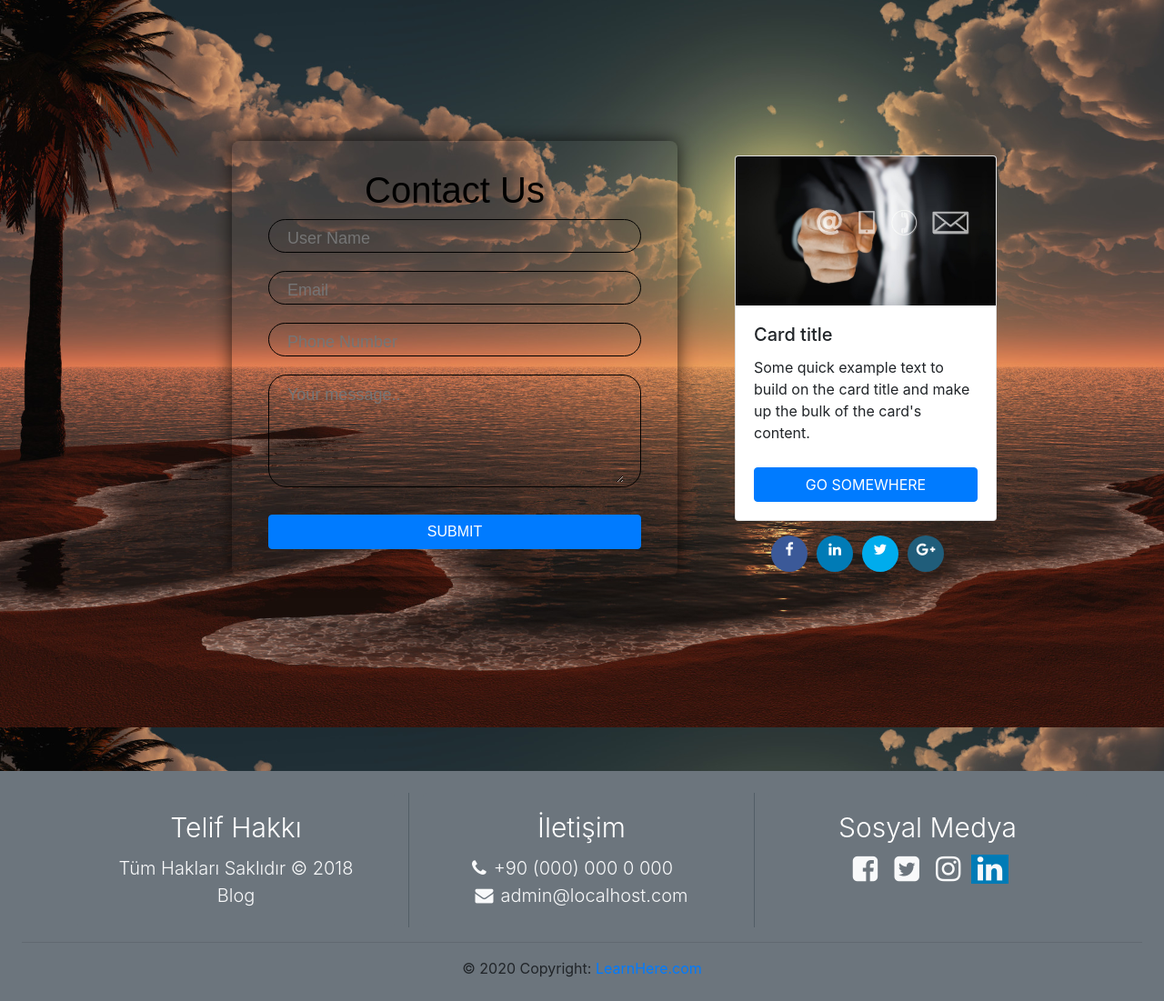
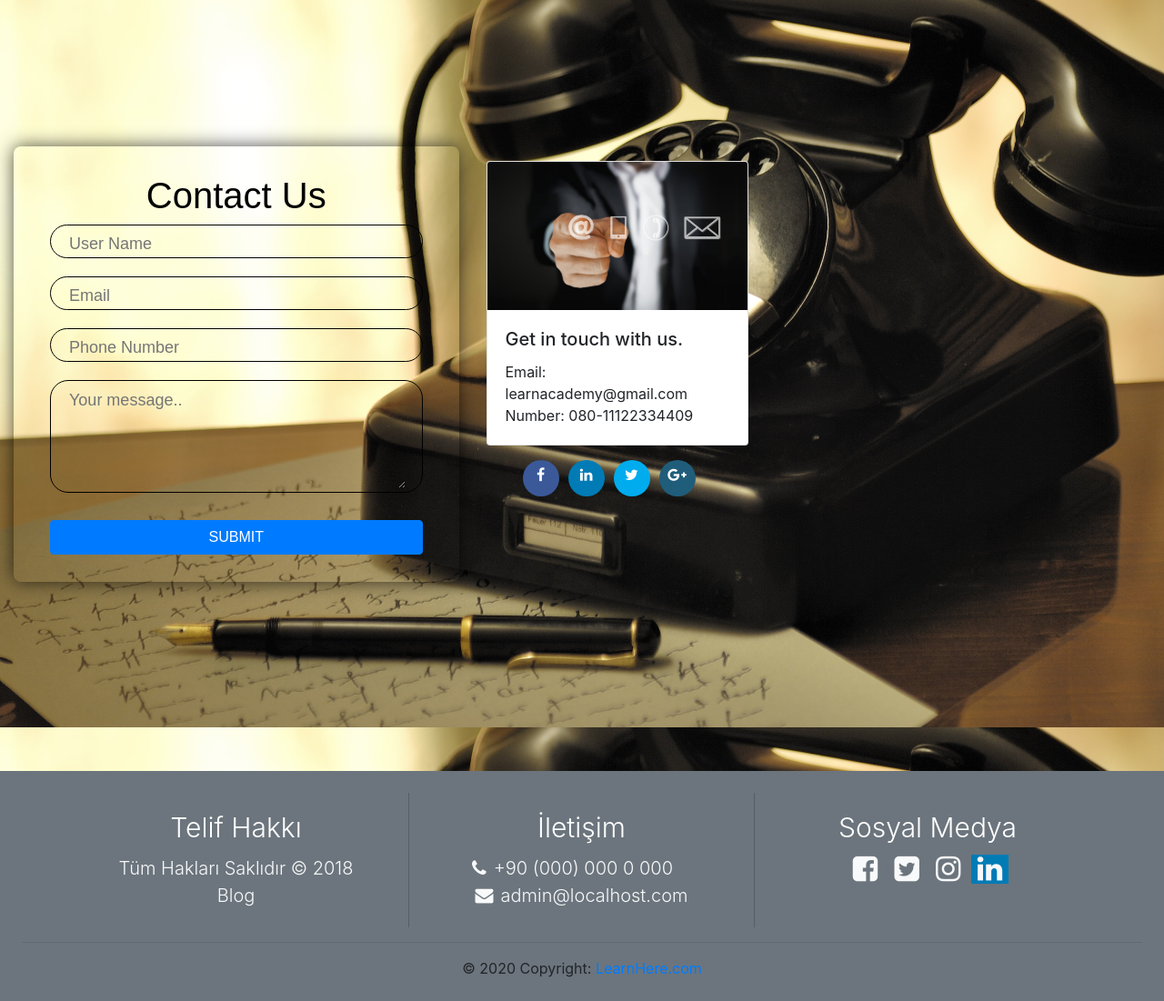
Before and after one commit to SandyKavalur/tutorial_website, a PHP site: page /contactf/contact.html in a window 1280 px wide. Shown: the whole page at 91% size. Run offline with PHP 8.4, Linux system fonts and the light colour scheme; some libraries are stand-ins or nearby versions.

Commit message:
simple changes

```diff
--- a/tequed_proj/contactf/contact.css
+++ b/tequed_proj/contactf/contact.css
@@ -1,6 +1,6 @@
 
 body {
-  background-image: url(../imagesf/sample8.jpg);
+  background-image: url(../imagesf/pxfuel.com.jpg);
   background-position: center center;
   background-repeat: no-repeat;
   background-attachment: fixed;
--- a/tequed_proj/contactf/contact.html
+++ b/tequed_proj/contactf/contact.html
@@ -65,8 +65,8 @@
   </head>
   <body>
 
-    <div class="mydiv1 container d-flex h-100">
-      <div class="row justify-content-end align-self-center">
+    <div class="mydiv1 container-fluid d-flex h-100">
+      <div class="row justify-content-start align-self-center">
         <div class="col-md-6">
           <form class="contact-form" action="contactdb.php" method="post">
             <h1>Contact Us</h1>
@@ -98,13 +98,12 @@
           </form>
         </div>
 
-        <div class="mydiv2 pt-3 col-md-4 pl-5">
+        <div class="mydiv2 pt-3 col-md-4 ">
           <div class="card" style="width: 18rem;">
             <img class="card-img-top" src="../imagesf/sample6.jpg" alt="Card image cap">
             <div class="card-body">
-              <h5 class="card-title">Card title</h5>
-              <p class="card-text">Some quick example text to build on the card title and make up the bulk of the card's content.</p>
-              <a href="#" class="btn btn-primary">Go somewhere</a>
+              <h5 class="card-title">Get in touch with us.</h5>
+              <p class="card-text">Email: learnacademy@gmail.com <br>Number: 080-11122334409</p>
             </div>
           </div>
 
```
Also changed, not shown: tequed_proj/index.php (+8 -15 lines), tequed_proj/reviewf/review.php (+6 -5 lines), tequed_proj/signupf/signup.html (+5 -5 lines), tequed_proj/imagesf/1791.jpg (added), tequed_proj/imagesf/pxfuel.com.jpg (added).
